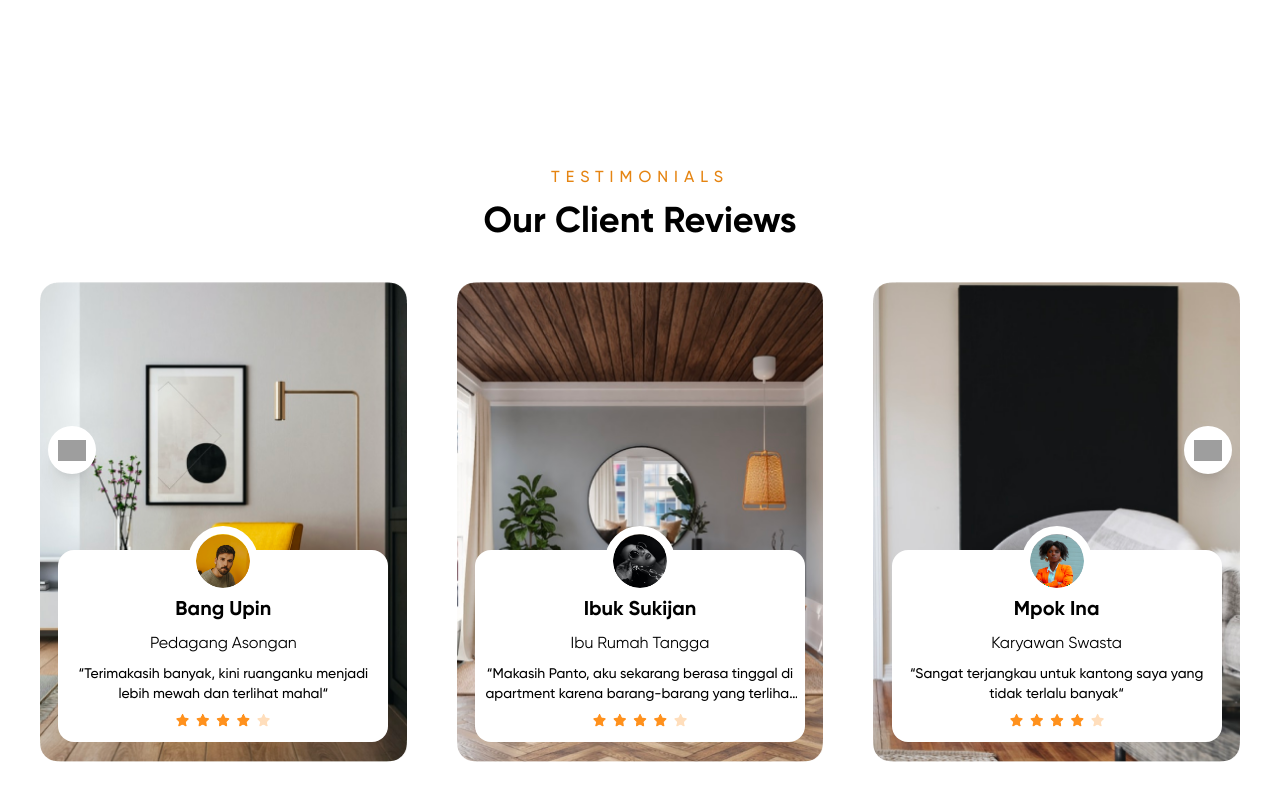
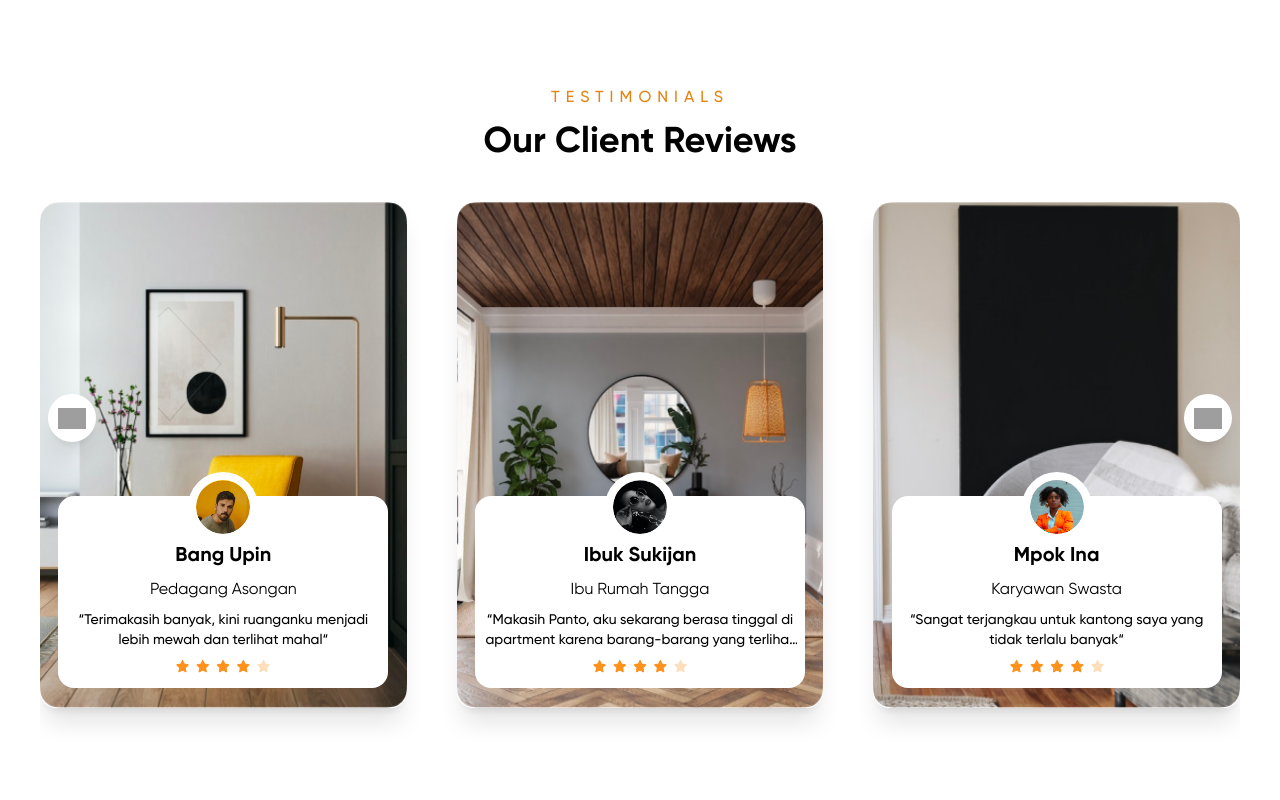
Before and after one commit to foadEbrahimi/Panto_Landing, a React (Vite) app: page / in a window 1280 px wide. Shown: the part 4230-5030 px from the top of the page. Built offline with nearby package versions, Linux system fonts and the light colour scheme; grey boxes are pictures that could not be loaded.

Commit message:
fix shadow in cart

```diff
--- a/src/components/Testimonials.jsx
+++ b/src/components/Testimonials.jsx
@@ -26,7 +26,7 @@ export default function Testimonials() {
         <div className="w-full 2xl:px-32">
           <Swiper
             modules={[Navigation]}
-            className="h-[30rem] w-full relative"
+            className="h-[40rem] w-full relative rounded-2xl"
             spaceBetween={50}
             navigation={{
               nextEl: '.swiper-button-prev',
--- a/src/components/Testimonials/Cart.jsx
+++ b/src/components/Testimonials/Cart.jsx
@@ -4,7 +4,7 @@ import stars from '../../assets/images/Testimonials/stars.png';
 
 export default function Cart({ img, avatar, name, job, desc }) {
   return (
-    <div className="relative w-full h-full max-h-[506px] flex">
+    <div className="relative w-full h-full max-h-[506px] shadow-xl rounded-2xl flex">
       <img
         src={img}
         className="absolute top-0 left-0 w-full h-full"
```
